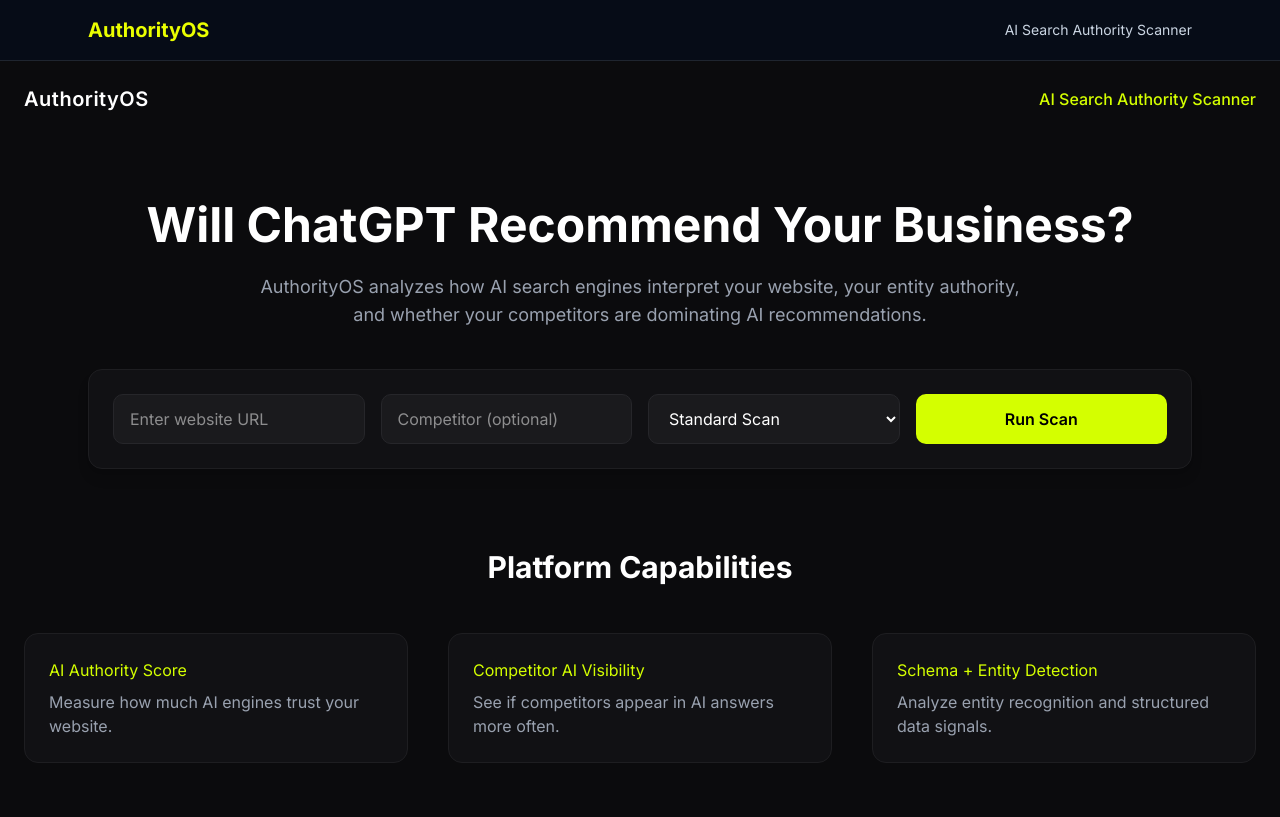
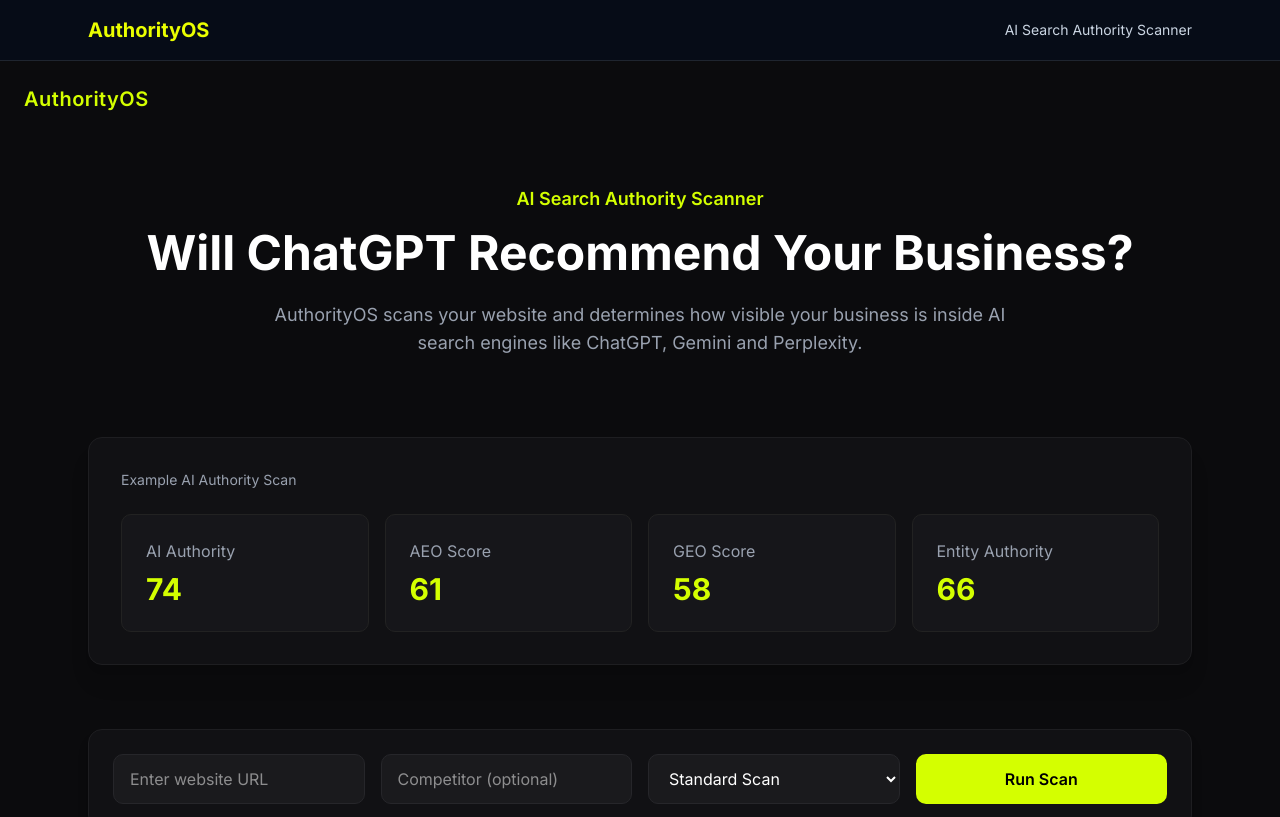
Before and after one commit to mthibs21-source/authority-os, a Next.js app: page / in a window 1280 px wide. Shown: the top 817 px of the page. Built offline with nearby package versions, Linux system fonts and the light colour scheme.

Commit message:
Update page.tsx

```diff
--- a/app/page.tsx
+++ b/app/page.tsx
@@ -48,24 +48,26 @@ return (
 
 <div className="min-h-screen bg-[#0b0b0d] text-white">
 
-{/* NAV */}
+{/* NAVBAR */}
 
 <div className="max-w-7xl mx-auto flex justify-between items-center py-6 px-6">
 
-<h1 className="text-xl font-semibold tracking-wide">
+<h1 className="text-xl font-semibold tracking-wide text-[#d4ff00]">
 AuthorityOS
 </h1>
-
-<div className="text-[#d4ff00] font-medium">
-AI Search Authority Scanner
-</div>
 
 </div>
 
 
 {/* HERO */}
 
-<section className="max-w-7xl mx-auto px-6 pt-16 pb-10 text-center">
+<section className="max-w-6xl mx-auto px-6 pt-12 pb-10 text-center">
+
+<div className="text-[#d4ff00] font-semibold mb-4 text-lg">
+
+AI Search Authority Scanner
+
+</div>
 
 <h2 className="text-5xl font-bold mb-6">
 
@@ -73,26 +75,92 @@ Will ChatGPT Recommend Your Business?
 
 </h2>
 
-<p className="text-gray-400 text-lg max-w-3xl mx-auto">
+<p className="text-gray-400 text-lg max-w-3xl mx-auto mb-10">
 
-AuthorityOS analyzes how AI search engines interpret your website,
-your entity authority, and whether your competitors are dominating
-AI recommendations.
+AuthorityOS scans your website and determines how visible your business
+is inside AI search engines like ChatGPT, Gemini and Perplexity.
 
 </p>
 
 </section>
 
 
-{/* SCAN CONTROL BAR */}
+{/* PRODUCT PREVIEW IMAGE */}
+
+<section className="max-w-6xl mx-auto px-6 pb-16">
+
+<div className="bg-[#111114] border border-[#1e1e21] rounded-xl p-8 shadow-xl">
+
+<div className="text-sm text-gray-400 mb-6">
+
+Example AI Authority Scan
+
+</div>
+
+<div className="grid md:grid-cols-4 gap-4">
+
+<div className="bg-[#16161a] p-6 rounded-lg border border-[#222]">
+
+<div className="text-gray-400 mb-2">
+AI Authority
+</div>
+
+<div className="text-3xl font-bold text-[#d4ff00]">
+74
+</div>
+
+</div>
+
+<div className="bg-[#16161a] p-6 rounded-lg border border-[#222]">
+
+<div className="text-gray-400 mb-2">
+AEO Score
+</div>
+
+<div className="text-3xl font-bold text-[#d4ff00]">
+61
+</div>
+
+</div>
+
+<div className="bg-[#16161a] p-6 rounded-lg border border-[#222]">
+
+<div className="text-gray-400 mb-2">
+GEO Score
+</div>
+
+<div className="text-3xl font-bold text-[#d4ff00]">
+58
+</div>
+
+</div>
+
+<div className="bg-[#16161a] p-6 rounded-lg border border-[#222]">
+
+<div className="text-gray-400 mb-2">
+Entity Authority
+</div>
+
+<div className="text-3xl font-bold text-[#d4ff00]">
+66
+</div>
+
+</div>
+
+</div>
+
+</div>
+
+</section>
+
+
+{/* SCAN BAR */}
 
 <section className="max-w-6xl mx-auto px-6 pb-20">
 
 <div className="bg-[#111114] border border-[#1e1e21] rounded-xl p-6 shadow-lg">
 
 <div className="grid md:grid-cols-4 gap-4">
-
-{/* WEBSITE */}
 
 <input
 value={url}
@@ -101,18 +169,12 @@ placeholder="Enter website URL"
 className="bg-[#1a1a1d] px-4 py-3 rounded-lg text-white border border-[#26262a]"
 />
 
-
-{/* COMPETITOR */}
-
 <input
 value={competitor}
 onChange={e=>setCompetitor(e.target.value)}
 placeholder="Competitor (optional)"
 className="bg-[#1a1a1d] px-4 py-3 rounded-lg text-white border border-[#26262a]"
 />
-
-
-{/* SCAN TYPE */}
 
 <select
 value={scanType}
@@ -125,9 +187,6 @@ className="bg-[#1a1a1d] px-4 py-3 rounded-lg border border-[#26262a]"
 <option value="deep">Deep Scan</option>
 
 </select>
-
-
-{/* BUTTON */}
 
 <button
 onClick={runScan}
@@ -149,7 +208,7 @@ className="bg-[#d4ff00] text-black font-semibold rounded-lg py-3 hover:brightnes
 
 {results && (
 
-<section className="max-w-6xl mx-auto px-6 pb-20">
+<section className="max-w-6xl mx-auto px-6 pb-24">
 
 <h3 className="text-2xl mb-8">
 
@@ -185,82 +244,6 @@ Scan Results
 
 )}
 
-
-{/* FEATURES */}
-
-<section className="max-w-7xl mx-auto px-6 pb-24">
-
-<h3 className="text-3xl font-bold mb-12 text-center">
-
-Platform Capabilities
-
-</h3>
-
-<div className="grid md:grid-cols-3 gap-10">
-
-<div className="bg-[#111114] p-6 rounded-xl border border-[#1e1e21]">
-
-<h4 className="text-[#d4ff00] mb-2">
-
-AI Authority Score
-
-</h4>
-
-<p className="text-gray-400">
-
-Measure how much AI engines trust your website.
-
-</p>
-
-</div>
-
-
-<div className="bg-[#111114] p-6 rounded-xl border border-[#1e1e21]">
-
-<h4 className="text-[#d4ff00] mb-2">
-
-Competitor AI Visibility
-
-</h4>
-
-<p className="text-gray-400">
-
-See if competitors appear in AI answers more often.
-
-</p>
-
-</div>
-
-
-<div className="bg-[#111114] p-6 rounded-xl border border-[#1e1e21]">
-
-<h4 className="text-[#d4ff00] mb-2">
-
-Schema + Entity Detection
-
-</h4>
-
-<p className="text-gray-400">
-
-Analyze entity recognition and structured data signals.
-
-</p>
-
-</div>
-
-</div>
-
-</section>
-
-
-{/* FOOTER */}
-
-<footer className="text-center text-gray-500 pb-10">
-
-Built by Uplift Digital
-
-</footer>
-
 </div>
 
 )
```
